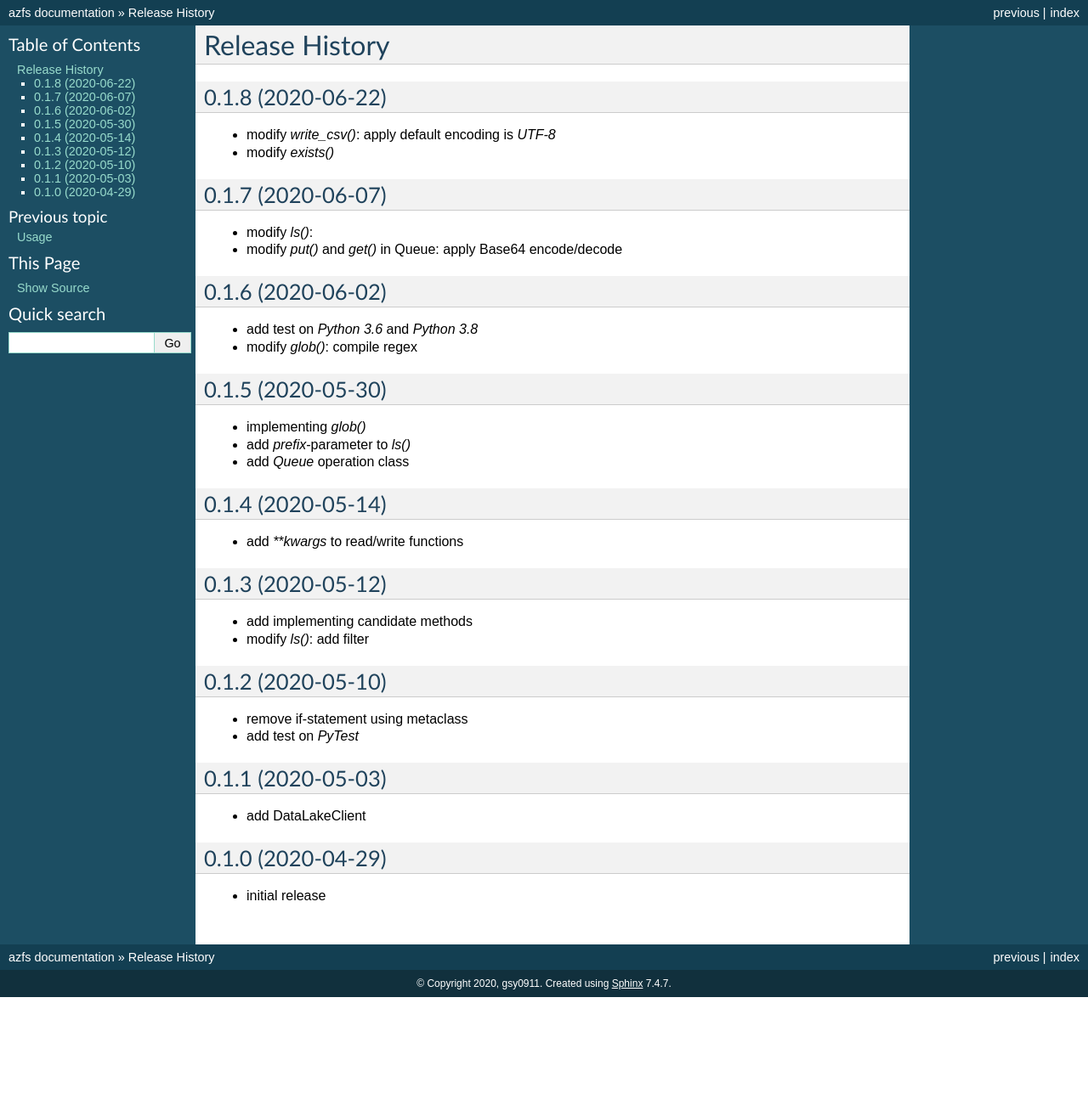
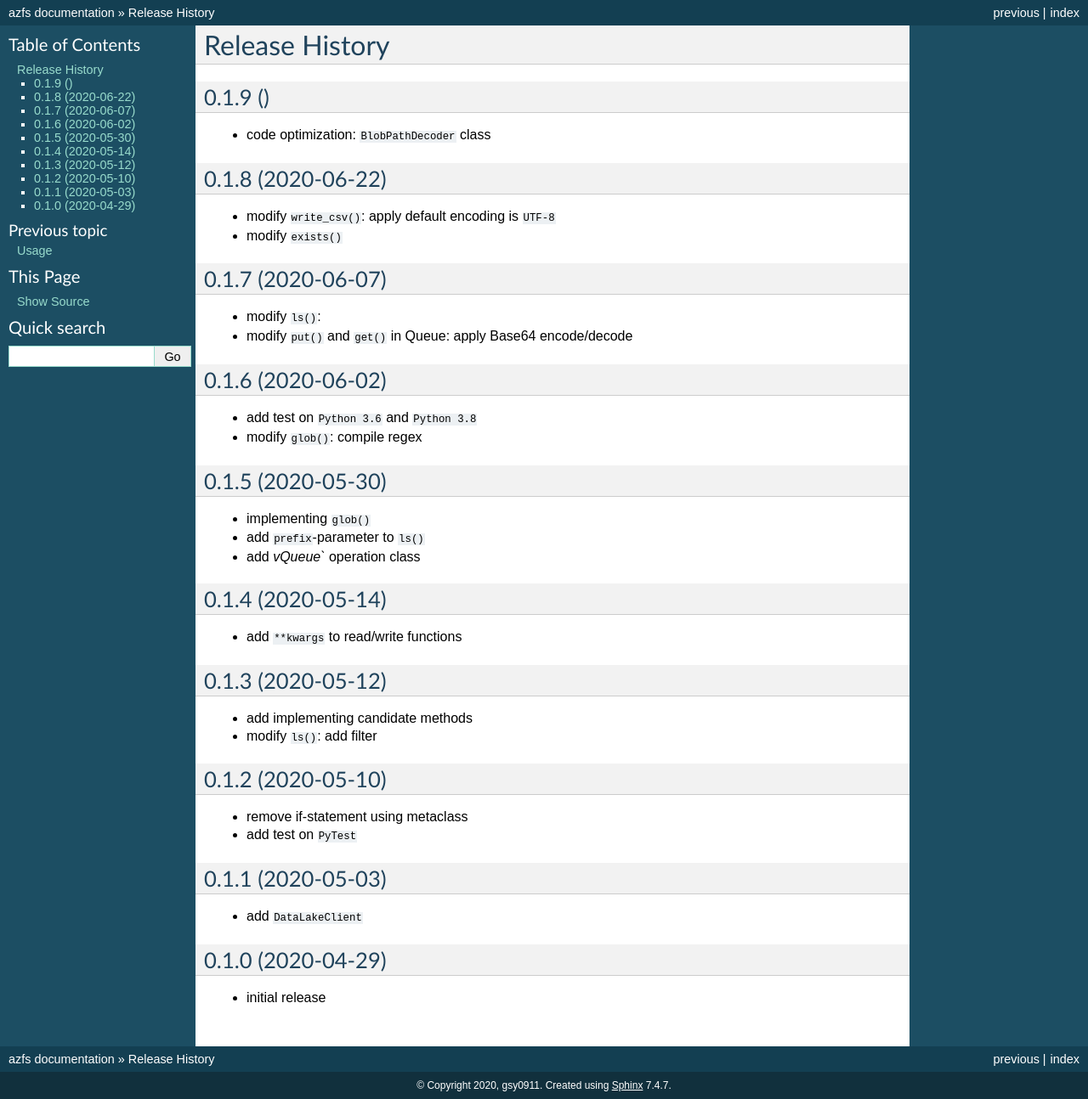
Before and after one commit to arpitjain799/azfs, a Sphinx documentation site: the page built from docs/sources/release_history.rst, in a window 1280 px wide. Shown: the whole page at 85% size. Built offline with Sphinx 7.4.7, drawn with Linux system fonts in a browser that asks for light colours; before the commit the page ends 1174 px from its top, so only the background shows below that.

Commit message:
#42 release_historyの修正

```diff
--- a/docs/index.rst
+++ b/docs/index.rst
@@ -27,7 +27,6 @@ AzFS
 **AzFS** is to provide convenient Python read/write functions for Azure Storage Account.
 
 azfs can
---------
 
 * list files in blob (also with wildcard \*),
 * check if file exists,
--- a/docs/sources/release_history.rst
+++ b/docs/sources/release_history.rst
@@ -5,52 +5,57 @@ Release History
    :maxdepth: 4
 
 
+0.1.9 ()
+------------------
+
+* code optimization: ``BlobPathDecoder`` class
+
 0.1.8 (2020-06-22)
 ------------------
 
-* modify `write_csv()`: apply default encoding is `UTF-8`
-* modify `exists()`
+* modify ``write_csv()``: apply default encoding is ``UTF-8``
+* modify ``exists()``
 
 0.1.7 (2020-06-07)
 ------------------
 
-* modify `ls()`:
-* modify `put()` and `get()` in Queue: apply Base64 encode/decode
+* modify ``ls()``:
+* modify ``put()`` and ``get()`` in Queue: apply Base64 encode/decode
 
 0.1.6 (2020-06-02)
 ------------------
 
-* add test on `Python 3.6` and `Python 3.8`
-* modify `glob()`: compile regex
+* add test on ``Python 3.6`` and ``Python 3.8``
+* modify ``glob()``: compile regex
 
 0.1.5 (2020-05-30)
 ------------------
 
-* implementing `glob()`
-* add `prefix`-parameter to `ls()`
-* add `Queue` operation class
+* implementing ``glob()``
+* add ``prefix``-parameter to ``ls()``
+* add `vQueue`` operation class
 
 0.1.4 (2020-05-14)
 ------------------
 
-* add `**kwargs` to read/write functions
+* add ``**kwargs`` to read/write functions
 
 0.1.3 (2020-05-12)
 ------------------
 
 * add implementing candidate methods
-* modify `ls()`: add filter
+* modify ``ls()``: add filter
 
 0.1.2 (2020-05-10)
 ------------------
 
 * remove if-statement using metaclass
-* add test on `PyTest`
+* add test on ``PyTest``
 
 0.1.1 (2020-05-03)
 ------------------
 
-* add DataLakeClient
+* add ``DataLakeClient``
 
 0.1.0 (2020-04-29)
 ------------------
```
Also changed, not shown: other parts of docs/index.rst (+2 -0 lines).
